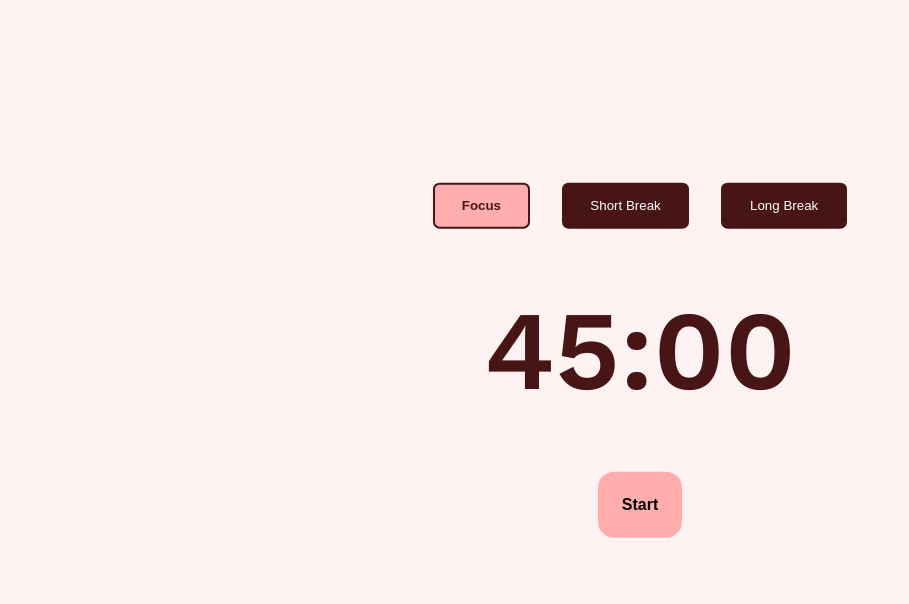
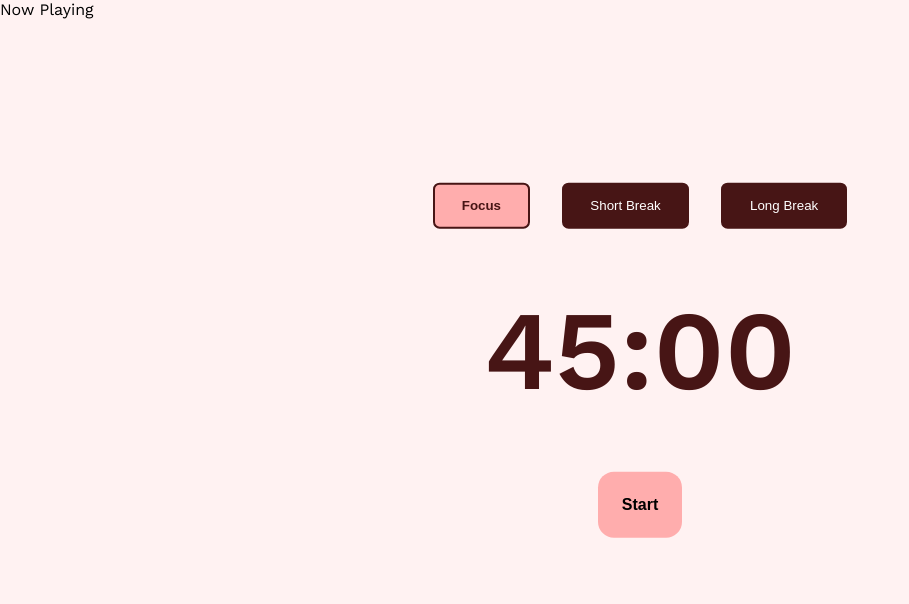
Before and after one commit to fleeforezz/boilerplates, a website built with Vite: page JavaScript_Project/Pomodoro_Timer/index.html in a window 1280 px wide. Shown: the whole page, without its empty margins (0-909 px from the left). Built offline with nearby package versions, Linux system fonts and the light colour scheme.

Commit message:
Update index.html

```diff
--- a/JavaScript_Project/Pomodoro_Timer/index.html
+++ b/JavaScript_Project/Pomodoro_Timer/index.html
@@ -28,6 +28,13 @@
     </div>
   </div>
 
+  <!-- Music Player -->
+  <div class="content">
+    <div class="top-bar">
+      <span>Now Playing</span>
+    </div>
+  </div>
+
   <script src="main.js"></script>
 </body>
 </html>
```
